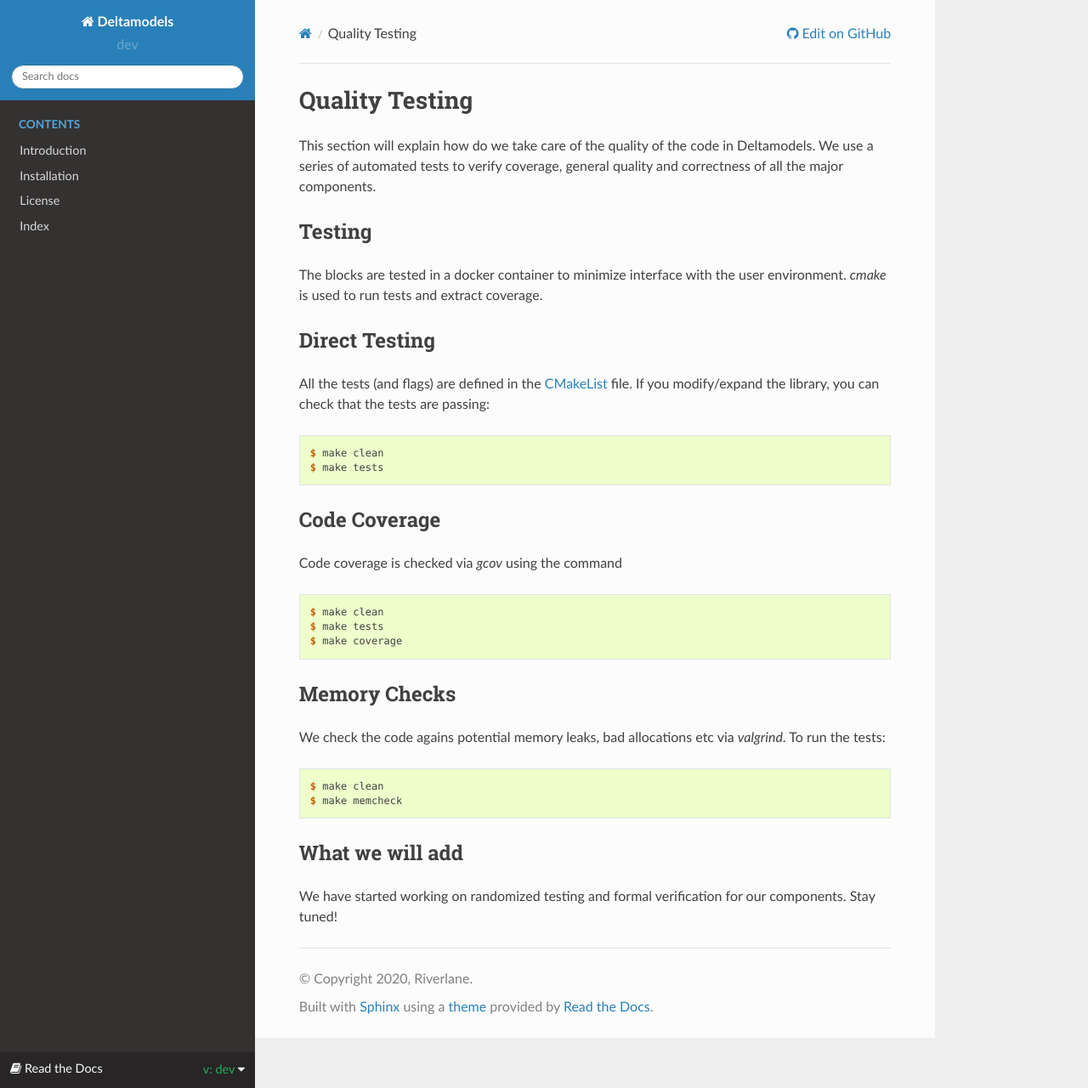
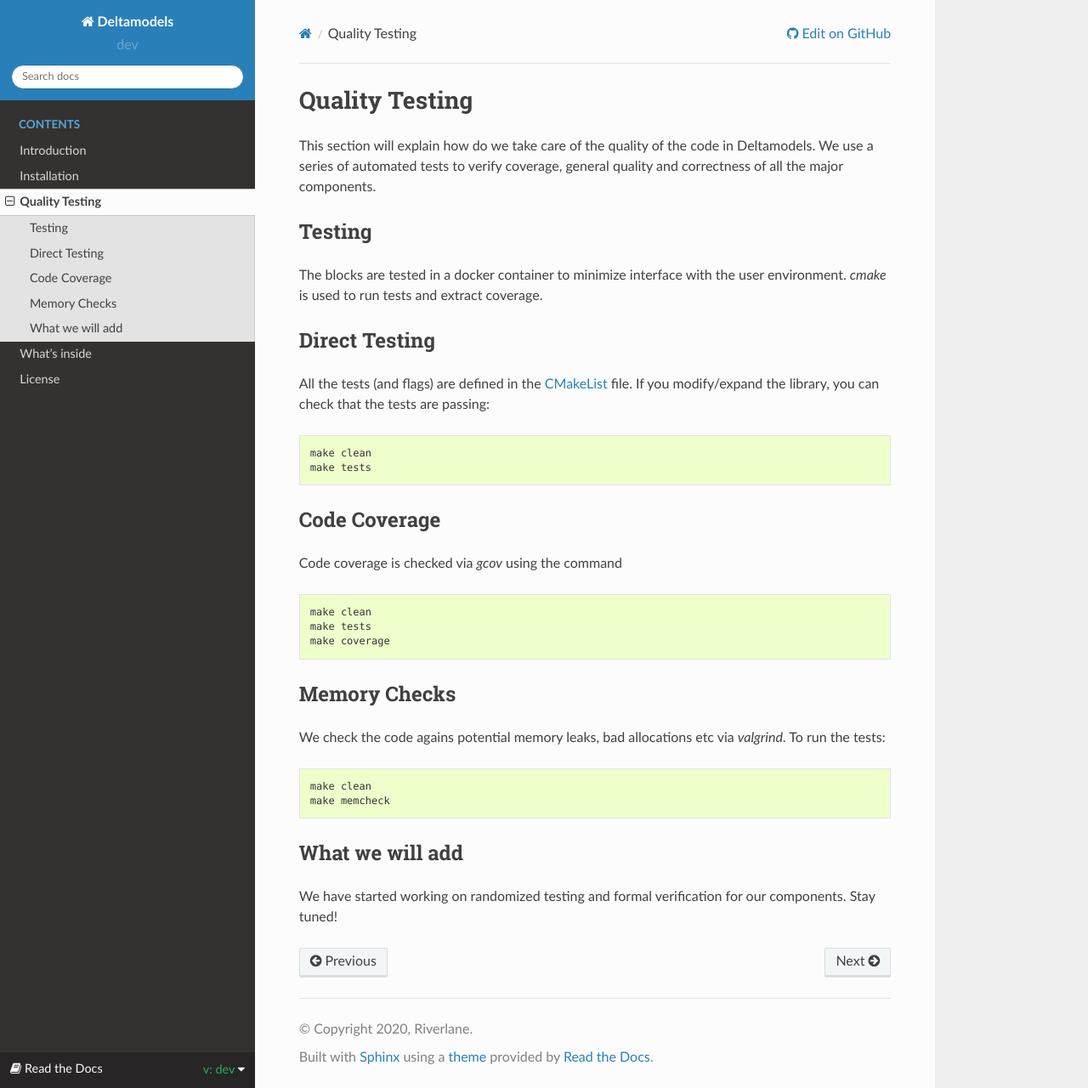
Before and after one commit to riverlane/deltamodels, a Sphinx documentation site: the page built from docs/codequality.rst, in a window 1280 px wide and 1280 px high. Shown: the whole window at 85% size. Built offline with Sphinx 7.4.7 and the Read the Docs theme 2.0.0, drawn with Linux system fonts in a browser that asks for light colours.

Commit message:
Public release

```diff
--- a/docs/codequality.rst
+++ b/docs/codequality.rst
@@ -15,13 +15,15 @@ with the user environment.
 Direct Testing
 --------------
 
-All the tests (and flags) are defined in the `CMakeList <https://github.com/riverlane/deltamodels/blob/dev/CMakeLists.txt>`_ file.
+All the tests (and flags) are defined in the
+`CMakeList <https://github.com/riverlane/deltamodels/blob/dev/CMakeLists.txt>`_
+file.
 If you modify/expand the library, you can check that the tests are passing:
 
 .. code-block:: console
 
-    $ make clean
-    $ make tests
+    make clean
+    make tests
 
 Code Coverage
 -------------
@@ -30,23 +32,26 @@ Code coverage is checked via `gcov` using the command
 
 .. code-block:: console
 
-    $ make clean
-    $ make tests
-    $ make coverage
+    make clean
+    make tests
+    make coverage
 
 
 Memory Checks
 -------------
 
-We check the code agains potential memory leaks, bad allocations etc via `valgrind`.
+We check the code agains potential memory leaks, bad allocations etc via
+`valgrind`.
 To run the tests:
 
 .. code-block:: console
 
-    $ make clean
-    $ make memcheck
+    make clean
+    make memcheck
 
 What we will add
 ----------------
 
-We have started working on randomized testing and formal verification for our components. Stay tuned!
+We have started working on randomized testing and formal verification for our
+components.
+Stay tuned!
```
Also changed, not shown: README.md (+0 -1 lines), docs/index.rst (+22 -20 lines), docs/install.rst (+4 -8 lines), docs/whatsinside.rst (+5 -5 lines), 3 other files.
